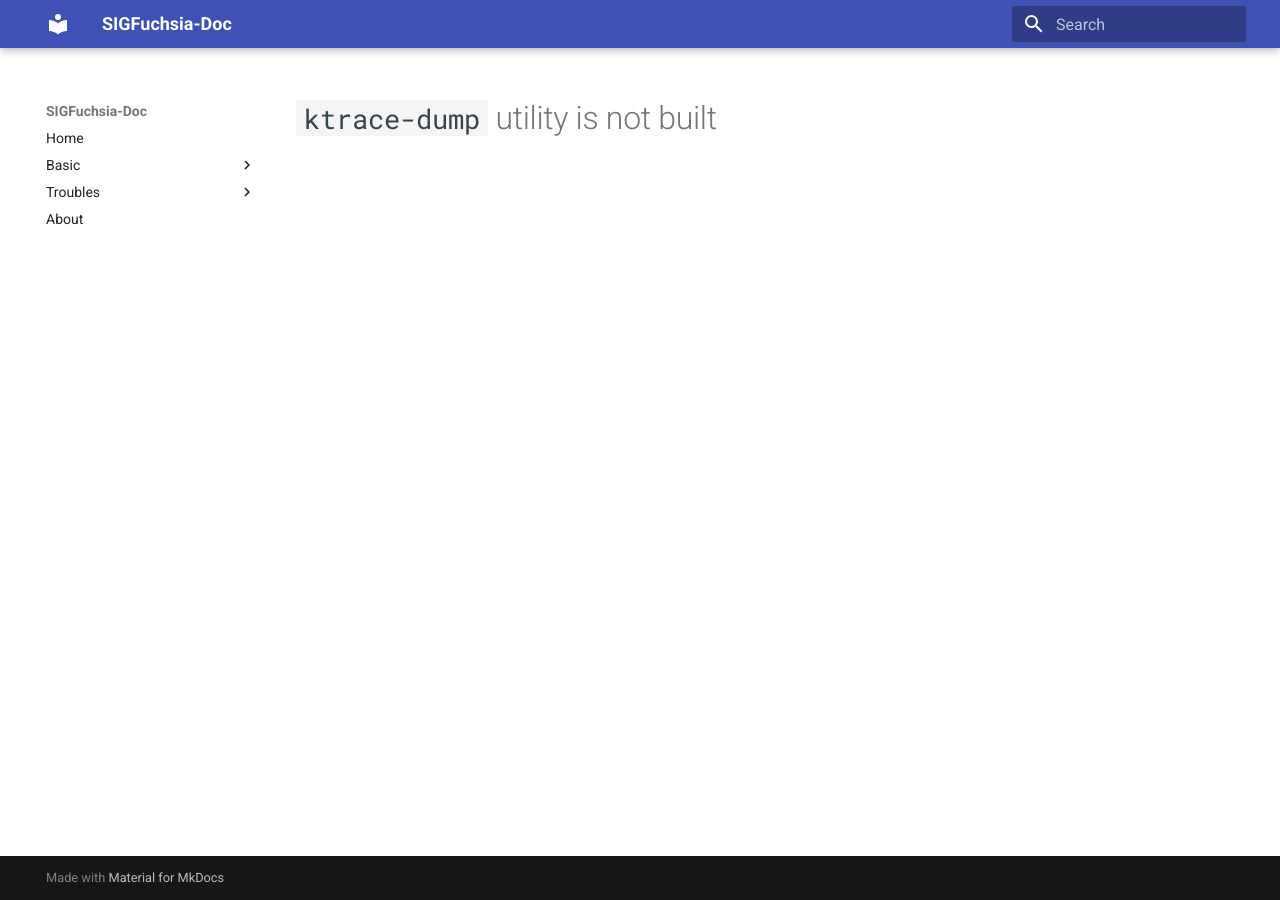
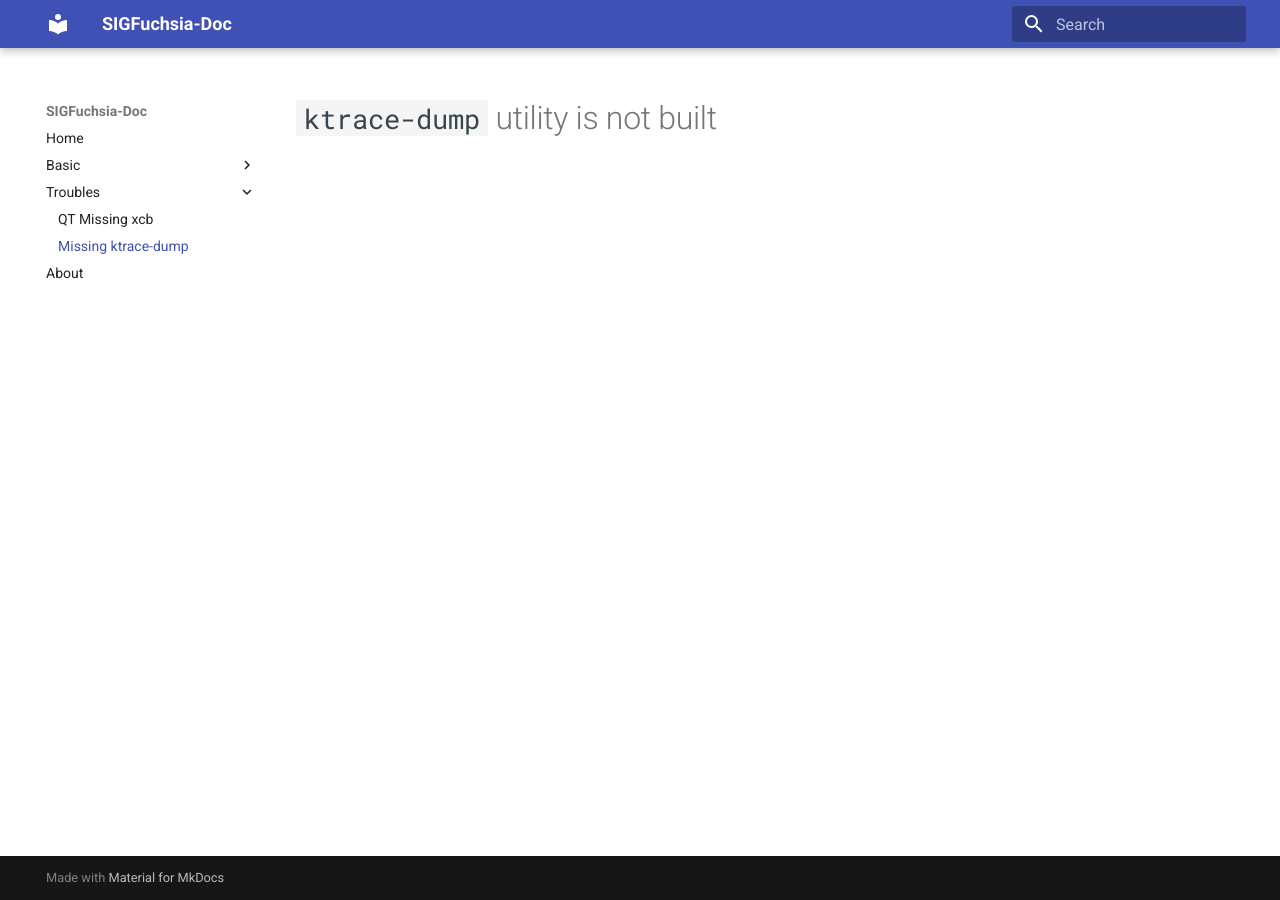
Before and after one commit to SIGFuchsia/doc, an MkDocs documentation site: the page built from docs/troubles/missing-ktrace-dump.md, in a window 1280 px wide. Built offline with MkDocs 1.6.1 and Material for MkDocs 9.7.7, drawn with Linux system fonts in a browser that asks for light colours.

Commit message:
fix: fix new page's sidebar config

```diff
--- a/mkdocs.yml
+++ b/mkdocs.yml
@@ -8,4 +8,5 @@ nav:
     - Basic: basic/basic.md
   - Troubles:
     - 'QT Missing xcb': troubles/qt-missing-xcb.md
+    - 'Missing ktrace-dump': troubles/missing-ktrace-dump.md
   - About: about.md
```
